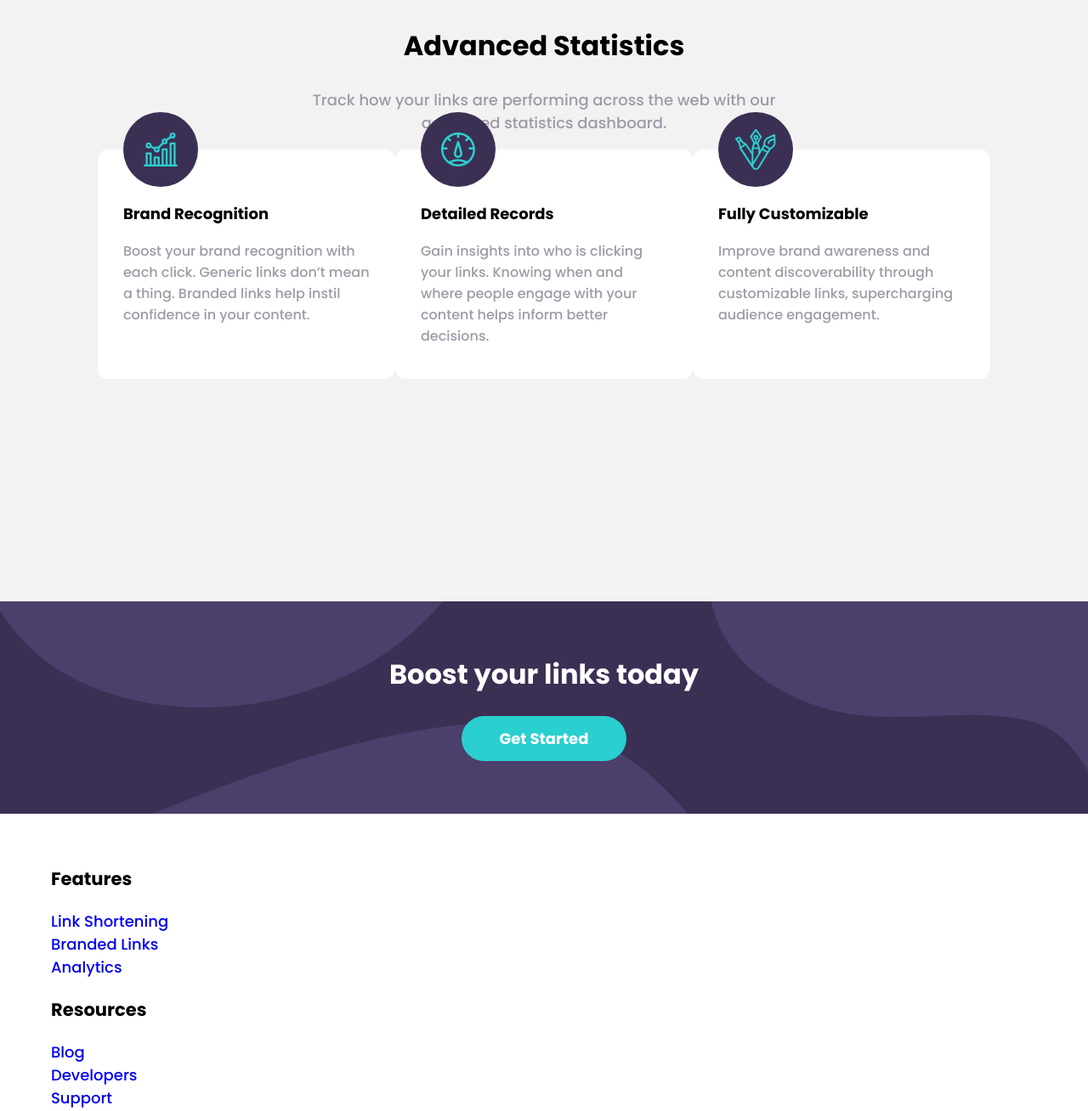
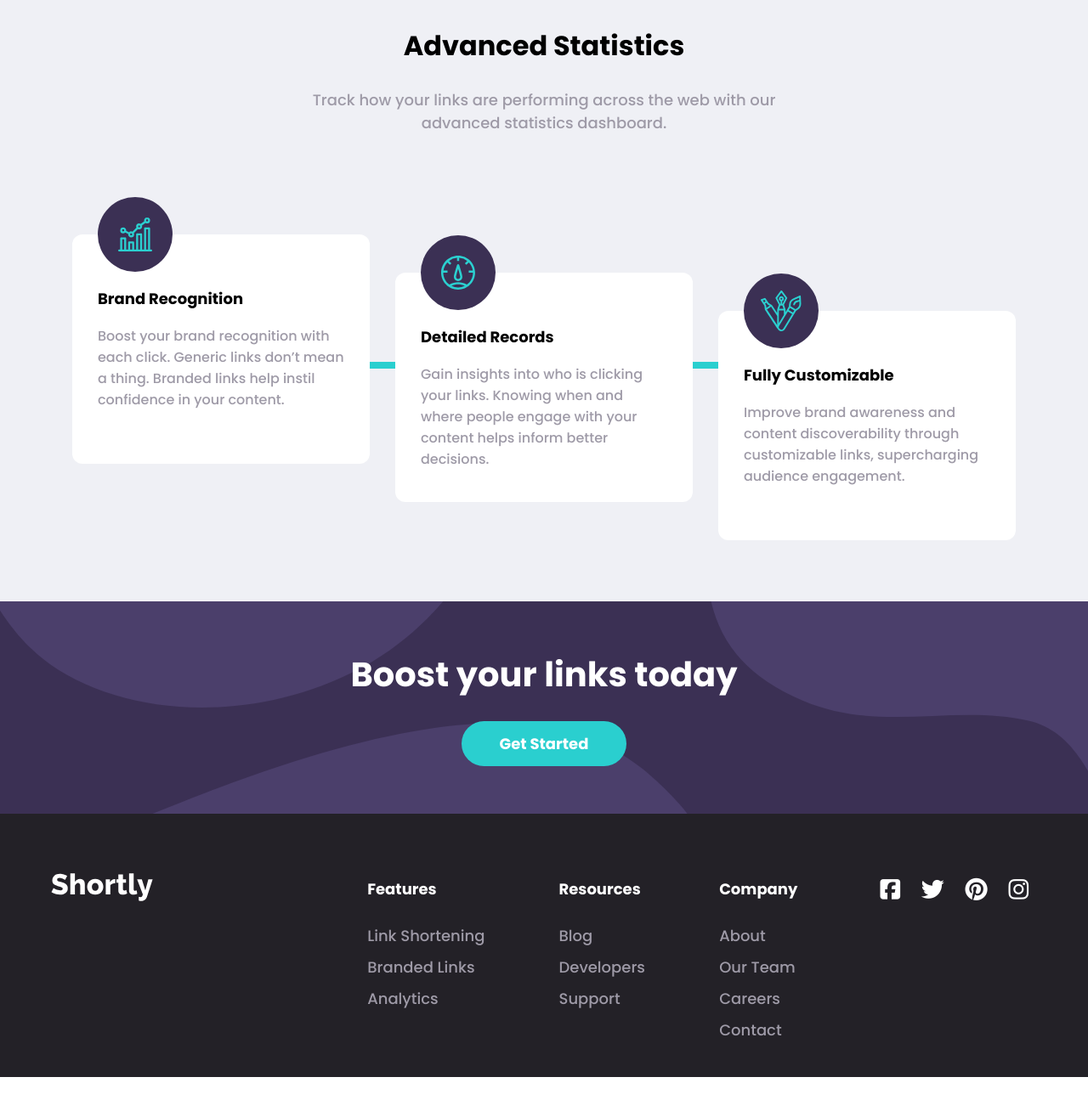
Before and after one commit to PiperAtDawn/url-shortening-api, a plain HTML site: page index.html in a window 1280 px wide. Shown: the part 1002-2310 px from the top of the page at 85% size. After the commit the page ends 2270 px from the top, so only its background shows below. Drawn offline with Linux system fonts and the light colour scheme.

Commit message:
Layout updates

```diff
--- a/index.html
+++ b/index.html
@@ -26,7 +26,7 @@
                 </div>
             </div>
         </div>
-        <section>
+        <section class="hero">
             <div class="container">
                 <div class="hero-text">
                     <h1>More than just shorter links</h1>
@@ -43,6 +43,7 @@
                     <input type="text" placeholder="Shorten a link here..." id="link">
                     <button type="submit" id="btn-shorten">Shorten it!</button>
                 </form>
+                <div class="short-url-container"></div>
                 <section class="container-small">
                     <h2>Advanced Statistics</h2>
                     <p>Track how your links are performing across the web with our advanced statistics dashboard.</p>
--- a/styles/main.scss
+++ b/styles/main.scss
@@ -25,7 +25,8 @@ $colors: (
     vDarkBlue: hsl(255, 11%, 22%),
     vDarkViolet: hsl(260, 8%, 14%),
     //custom
-    lightGray: hsl(230, 2%, 95%)
+    lightGray: 	hsl(230, 25%, 95%),
+    lightCyan: hsl(179, 56%, 75%)
 );
 
 @function color ($color-name) {
@@ -61,7 +62,8 @@ ul {
 
 .logo {
     width: 120px;
-    object-fit: contain;
+    //object-fit: contain;
+    height: 33px;
 }
 
 .link-cyan {
@@ -70,6 +72,9 @@ ul {
     padding: 0.5rem 1rem;
     border-radius: 50px;
     font-weight: bold;
+    &:hover {
+        background-color: color(lightCyan);
+    }
 }
 
 p {
@@ -91,6 +96,9 @@ header {
                 font-size: 16px;
                 color: color(grayViolet);
                 font-weight: bold;
+                &:hover {
+                    color: black;
+                }
             }
             img {
                 margin-right: 30px;
@@ -113,9 +121,12 @@ header {
     }
     section {
         height: 680px;
+        background-image: url('/images/illustration-working.svg');
+        background-repeat: no-repeat;
+        background-position: calc(100% + 125px) center;
         .hero-text {
             padding-top: 120px;
-            max-width: 700px;
+            max-width: 650px;
             h1 {
                 margin: 0;
                 font-size: 82px;
@@ -136,7 +147,7 @@ header {
 main {
     .main-top {
         background-color: color(lightGray);
-        height: 910px;
+        min-height: 910px;
         .container
         {
             display: flex;
@@ -150,7 +161,7 @@ main {
                 width: 100%;
                 height: 170px;
                 margin-top: -85px;
-                margin-bottom: 120px;
+                margin-bottom: 20px;
                 padding: 52px 64px;
                 border-radius: 12px;
                 display: flex;
@@ -167,6 +178,10 @@ main {
                     font-weight: bold;
                     font-size: 16px;
                     margin-left: 24px;
+                    &:hover {
+                        background-color: color(lightCyan);
+                        cursor: pointer;
+                    }
                 }
                 input {
                     padding-left: 33px;
@@ -179,6 +194,9 @@ main {
                     }
                 }
             }
+            .short-url-container {
+                margin-bottom: 100px;
+            }
             section.container-small {
                 text-align: center;
                 h2 {
@@ -187,12 +205,37 @@ main {
             }
             .cards {
                 display: flex;
+                margin-top: 100px;
                 .card {
+                    position: relative;
                     width: 350px;
                     height: 270px;
                     background-color: white;
                     padding: 0 30px 40px 30px;
                     border-radius: 12px;
+                    &:nth-child(2) {
+                        margin-left: 30px;
+                        margin-right: 30px;
+                        margin-top: 45px;
+                        &::before, &::after {
+                            content: "";
+                            width: 30px;
+                            height: 8px;
+                            background-color: color(cyan);
+                            position: absolute;
+                            top: 105px;
+                        }
+                        &::before {
+                            left: -30px;
+                        }
+                        &::after {
+                            right: -30px;
+                        }
+                    }
+                    &:nth-child(3)
+                    {
+                        margin-top: 90px;
+                    }
                     h3 {
                         font-size: 18px;
                     }
@@ -229,7 +272,7 @@ main {
                 margin-top: 0;
                 margin-bottom: 25px;
                 color: white;
-                font-size: 32px;
+                font-size: 40px;
             }
             .link-cyan {
                 padding: 0.7rem 2.5rem;
@@ -237,3 +280,48 @@ main {
         }
     }
 }
+
+footer {
+    background-color: color(vDarkViolet);
+    height: 310px;
+    .container {
+        height: 100%;
+        padding-top: 70px;
+        display: flex;
+        justify-content: space-between;
+        color: white;
+        img {
+            margin-right: 165px;
+        }
+        ul {
+            margin-top: 0;
+            li {
+                padding: 5px 0;
+            }
+        }
+        h3 {
+            margin-top: 0;
+            font-size: 18px;
+        }
+        a {
+            font-size: 18px;
+            color: color(grayViolet);
+            &:hover {
+                color: color(cyan);
+            }
+        }
+        .social {
+            li {
+                display: inline;
+                padding: 0 10px;
+                a {
+                    color: white;
+                    font-size: 1.5rem;
+                    &:hover {
+                        color: color(cyan);
+                    }
+                }
+            }
+        }
+    }
+}
```
Also changed, not shown: styles/main.css, 1 other file.
